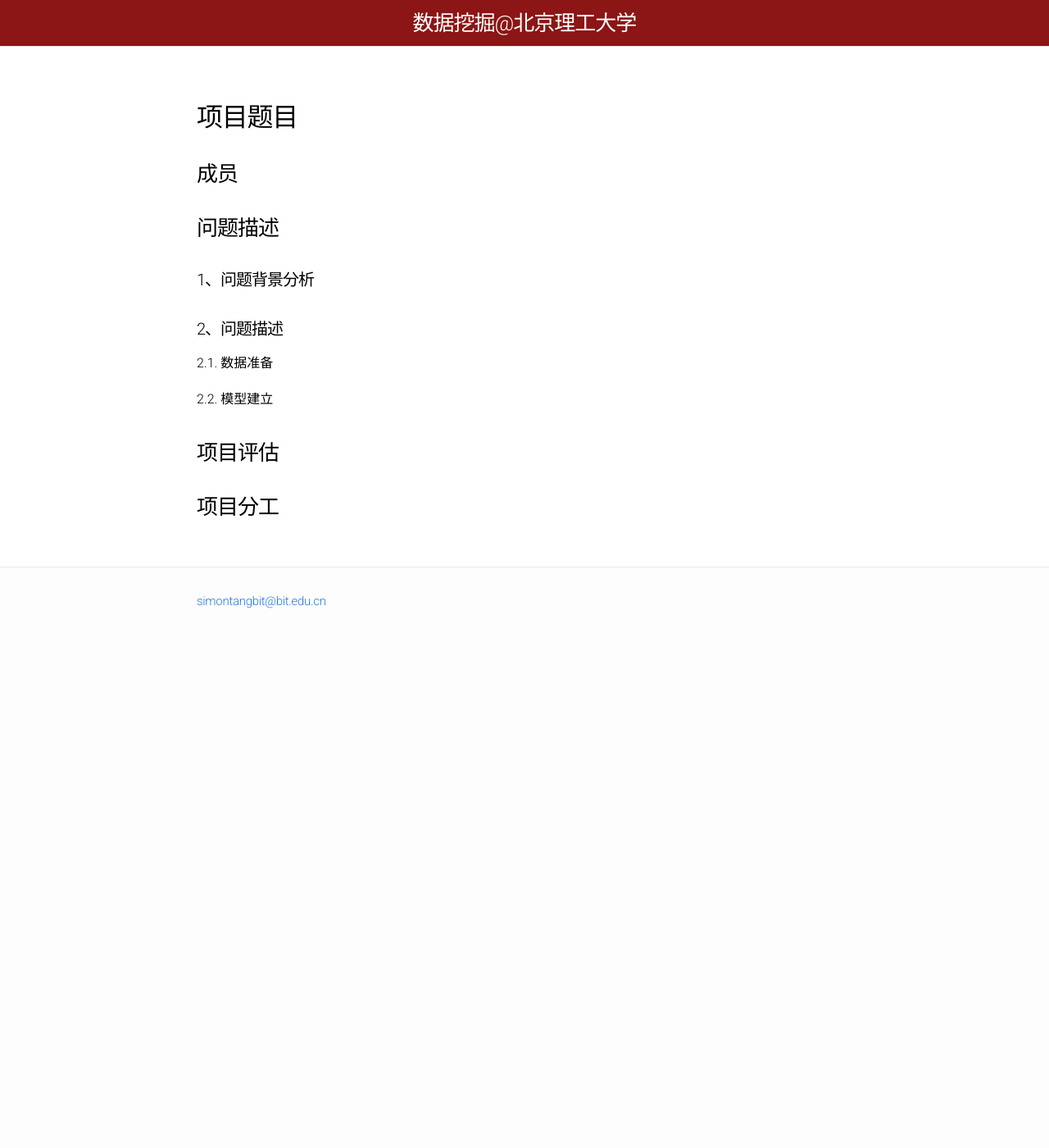
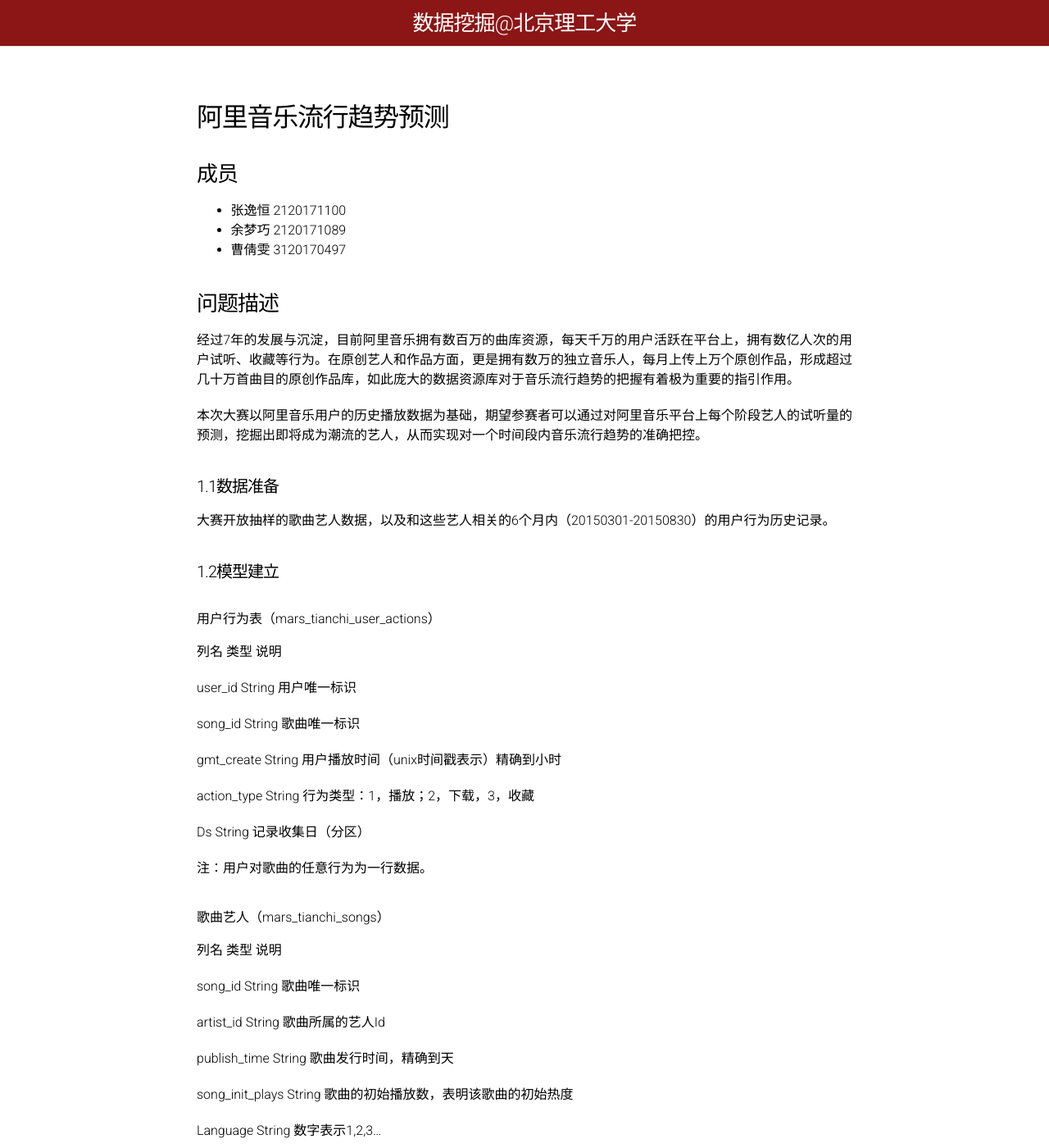
Before and after one commit to BITDM/bitdm.github.io, a Jekyll site: the page built from 2018/projects/P12/proposal.md, in a window 1280 px wide and 1400 px high. Shown: the whole window at 82% size. Built offline with Jekyll 4.4.1, drawn with Linux system fonts in a browser that asks for light colours; our own code applies the rules of GitHub Pages for plain Markdown files; some of the changed text lies outside the part shown.

Commit message:
Update proposal.md

```diff
--- a/2018/projects/P12/proposal.md
+++ b/2018/projects/P12/proposal.md
@@ -4,20 +4,67 @@
 permalink: /2018/projects/p12/proposal/
 ---
 
-## 项目题目
+## 阿里音乐流行趋势预测
 
 ### 成员
+- 张逸恒 2120171100
+- 余梦巧 2120171089
+- 曹倩雯 3120170497
 
 ### 问题描述
 
-#### 1、问题背景分析
+经过7年的发展与沉淀，目前阿里音乐拥有数百万的曲库资源，每天千万的用户活跃在平台上，拥有数亿人次的用户试听、收藏等行为。在原创艺人和作品方面，更是拥有数万的独立音乐人，每月上传上万个原创作品，形成超过几十万首曲目的原创作品库，如此庞大的数据资源库对于音乐流行趋势的把握有着极为重要的指引作用。
 
-#### 2、问题描述
+本次大赛以阿里音乐用户的历史播放数据为基础，期望参赛者可以通过对阿里音乐平台上每个阶段艺人的试听量的预测，挖掘出即将成为潮流的艺人，从而实现对一个时间段内音乐流行趋势的准确把控。
 
-2.1. 数据准备
 
-2.2. 模型建立
+#### 1.1数据准备
+
+大赛开放抽样的歌曲艺人数据，以及和这些艺人相关的6个月内（20150301-20150830）的用户行为历史记录。
+
+
+#### 1.2模型建立
+
+##### 用户行为表（mars_tianchi_user_actions）
+
+列名	类型	说明
+
+user_id	String	用户唯一标识
+
+song_id	String	歌曲唯一标识
+
+gmt_create	String	用户播放时间（unix时间戳表示）精确到小时
+
+action_type	String	行为类型：1，播放；2，下载，3，收藏
+
+Ds	String	记录收集日（分区）
+
+注：用户对歌曲的任意行为为一行数据。
+
+##### 歌曲艺人（mars_tianchi_songs）
+
+列名	类型	说明
+
+song_id	String	歌曲唯一标识
+
+artist_id	String	歌曲所属的艺人Id
+
+publish_time	String	歌曲发行时间，精确到天
+
+song_init_plays	String	歌曲的初始播放数，表明该歌曲的初始热度
+
+Language	String	数字表示1,2,3…
+
+Gender	String	1,2,3
+
+##### 选手需要预测艺人随后2个月，即60天（20150901-20151030）的播放数据。
 
 ### 项目评估
 
+![](https://img.alicdn.com/tps/TB12LRiMXXXXXbKaXXXXXXXXXXX-801-341.png)
+
 ### 项目分工
+
+- 张逸恒：数据预处理、数据统计分析、模型选择、文档编写
+- 余梦巧：算法选择、实验编码、模型选择、文档编写
+- 曹倩雯：结果可视化、算法选择、模型选择、文档编写
```
